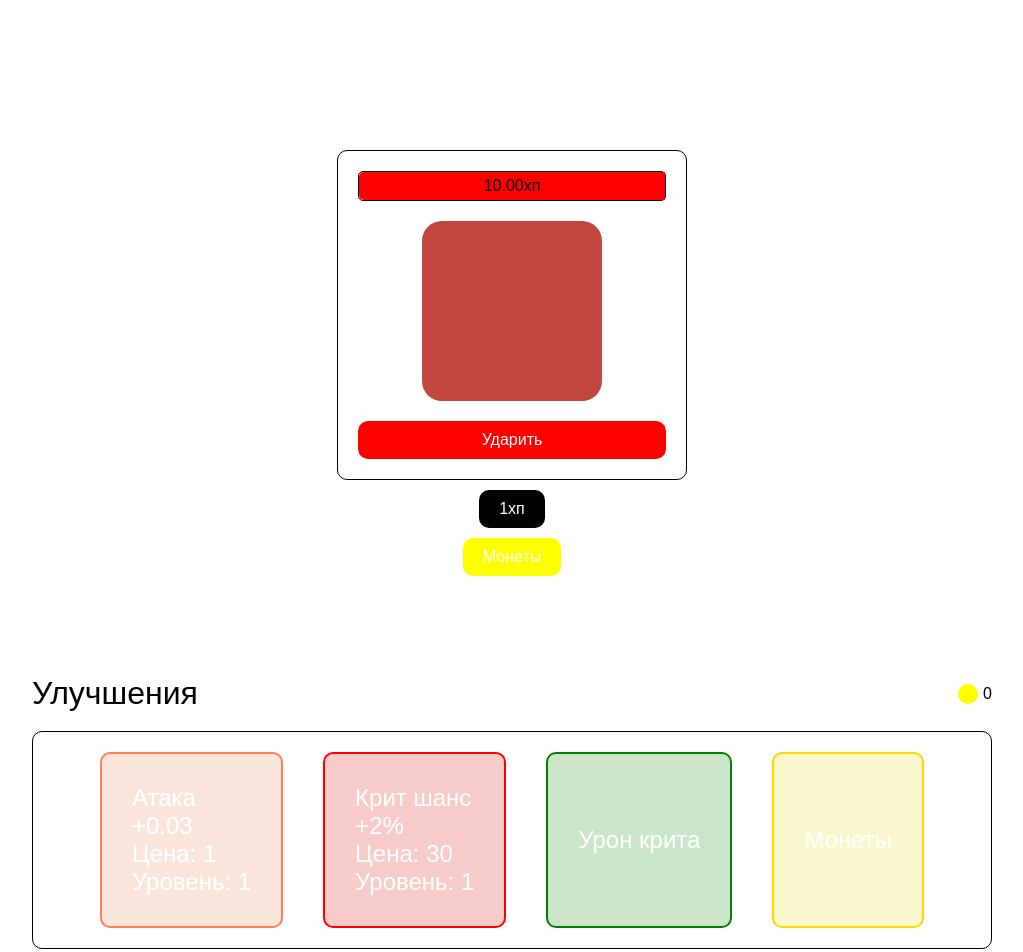
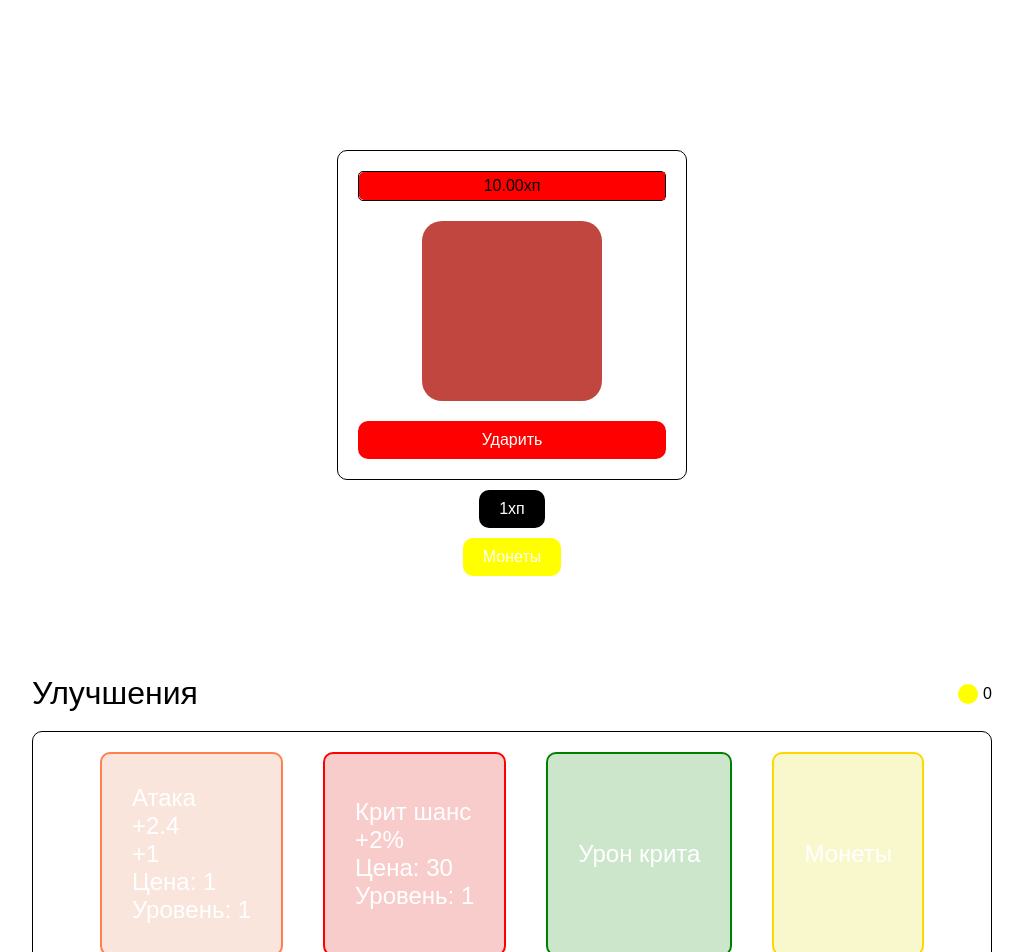
Before and after one commit to HELLRAID-cmd/Tap-Tap-MonsterHunter, a React (Vite) app in the folder client/: page / in a window 1280 px wide. Shown: the top 952 px of the page, without its empty margins (128-1151 px from the left). Built offline with nearby package versions, Linux system fonts and the light colour scheme.

Commit message:
Изменил коэфиценты повышения и добавил стили для кнопки

```diff
--- a/client/src/Components/Footer/FooterAttack.tsx
+++ b/client/src/Components/Footer/FooterAttack.tsx
@@ -3,7 +3,7 @@ import { useGame } from "../context/Context";
 const FooterAttack = () => {
   const { setAttack, setNotEnoughCoins, attack, level, setLevel, price, setPrice, coins } = useGame();
 
-  const nextUpgrade = +(attack * 0.03).toFixed(2);
+  const nextUpgrade = +(level + 1.40).toFixed(2);
   const nextLevel = level + 1;
 
   const upgradeAttack = () => {
@@ -17,7 +17,7 @@ const FooterAttack = () => {
     }
 
     // Повышение атаки
-    setAttack((prev) => +(prev + prev * 0.03).toFixed(2));
+    setAttack((prev) => +(prev + nextUpgrade).toFixed(2));
 
     // Повышение уровня
     setLevel(nextLevel);
@@ -26,30 +26,32 @@ const FooterAttack = () => {
     setPrice((prev) => +(prev * 1.15).toFixed(1));
 
     if (nextLevel === 10) {
-      setAttack((prev) => +(prev + prev * 0.05).toFixed(2));
+      setAttack((prev) => +(prev + nextUpgrade * 1.10).toFixed(2));
       setPrice((prev) => +(prev * 2).toFixed(1));
-      console.log("Уровень: ", nextLevel);
     }
 
     if (nextLevel === 20) {
-      setAttack((prev) => +(prev + prev * 0.1).toFixed(2));
-      setPrice((prev) => +(prev * 2.30).toFixed(1));
-      console.log("Уровень: ", nextLevel);
+      setAttack((prev) => +(prev + nextUpgrade * 0.90).toFixed(2));
+      setPrice((prev) => +(prev * 1.70).toFixed(1));
     }
 
     if (nextLevel === 50) {
-      setAttack((prev) => +(prev + prev * 0.15).toFixed(2));
-      setPrice((prev) => +(prev * 3).toFixed(1));
-      console.log("Уровень: ", nextLevel);
+      setAttack((prev) => +(prev + nextUpgrade * 0.25).toFixed(2));
+      setPrice((prev) => +(prev * 1.40).toFixed(1));
     }
   };
 
   return (
-    <button className="footer__skill-btn attack" onClick={upgradeAttack}>
+    <button className={`footer__skill-btn attack ${level === 100 ? "attack--max": ""}`} onClick={upgradeAttack}>
       Атака
-      <span>+{nextUpgrade}</span>
-      <span>Цена: {price}</span>
-      <span>Уровень: {level}</span>
+      {level !== 100 && (
+        <>
+        <span>+{nextUpgrade}</span>
+        <span>+{attack}</span>
+        <span>Цена: {price}</span>
+        </>
+      )}
+      <span>Уровень: {level === 100 ? "Макс" : level}</span>
     </button>
   );
 };
```
